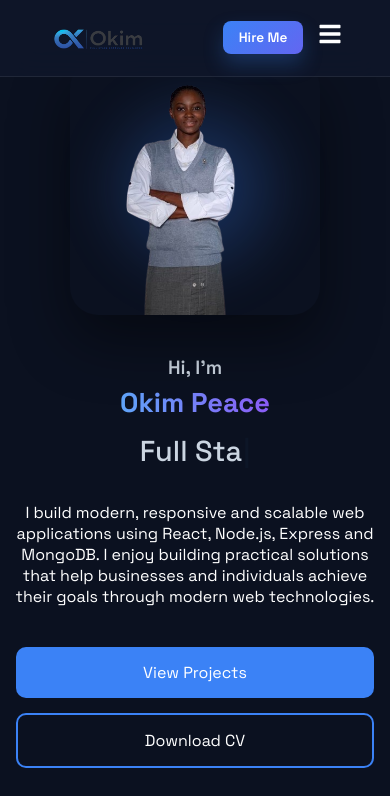
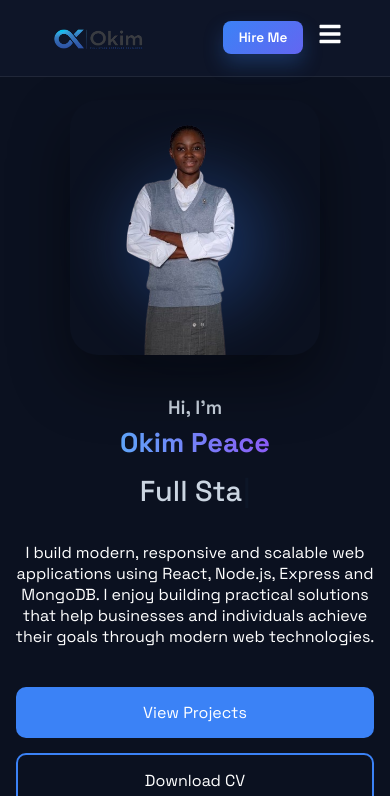
Before and after one commit to Okim-Tech/Okim-s-Portfolio, a React (Vite) app: page / in a window 390 px wide. Shown: the top 796 px of the page. Built offline with nearby package versions, Linux system fonts and the light colour scheme.

Commit message:
Fix mobile hero image spacing

```diff
--- a/src/components/Hero/Hero.css
+++ b/src/components/Hero/Hero.css
@@ -180,7 +180,6 @@
    ======================================= */
 @media (max-width: 992px) {
   .hero {
-    /* Pushes content down so the image sits below the navbar */
     padding-top: 140px;
   }
 
@@ -196,7 +195,12 @@
     justify-content: center;
   }
 
+  .hero-image {
+    margin-top: 40px;
+  }
+
   .hero-image::before {
+    margin-top: 30px;
     width: 320px;
     height: 320px;
   }
@@ -208,7 +212,11 @@
 
 @media (max-width: 576px) {
   .hero {
-    padding: 150px 5% 60px;
+    padding: 180px 5% 60px;
+  }
+
+  .hero-image {
+    margin-top: 40px;
   }
 
   .hero-title {
```
